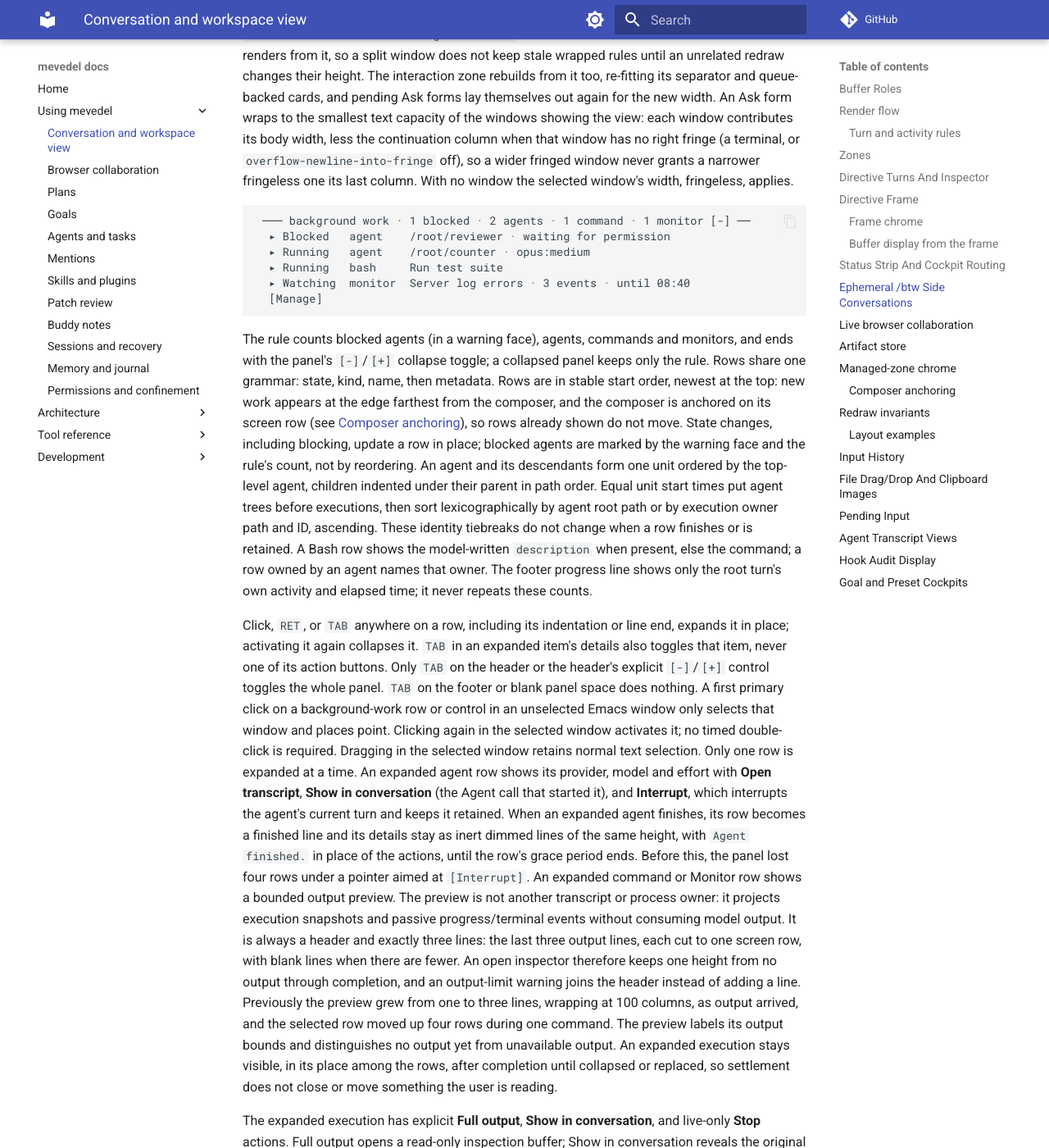
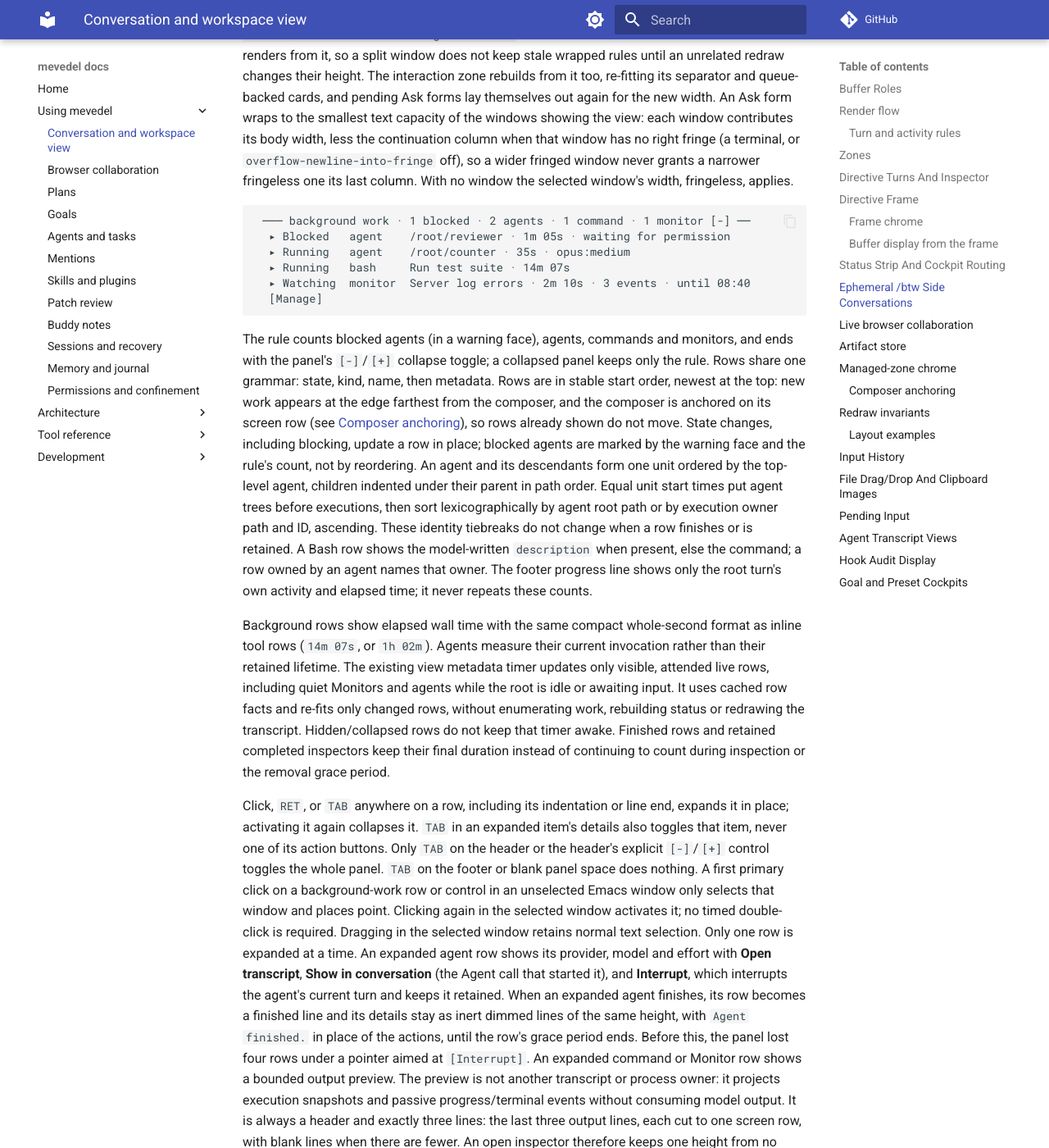
Before and after one commit to FrauH0lle/mevedel, an MkDocs documentation site: the page built from docs/view.md, in a window 1280 px wide and 1400 px high, scrolled down 34405 px. Shown: the whole window at 82% size. Built offline with MkDocs 1.6.1 and Material for MkDocs 9.7.7, drawn with Linux system fonts in a browser that asks for light colours; comment, search, counter and statistics services are not loaded.

Commit message:
feat(view): Show elapsed time beside background work
Reuse the shared visible-view metadata clock for Bash, Monitor and agent
rows without enumerating work or rebuilding status on each tick. Keep
completed durations frozen and preserve the original foreground timer
stop behavior when no background work remains.

* mevedel-view-execution.el (mevedel-view-execution--row,
mevedel-view-execution-capture-elapsed, mevedel-view-execution-tick):
Render compact durations and refresh only changed visible cached rows.
(mevedel-view-execution--update-held,
mevedel-view-execution--hold-terminal-facts): Freeze terminal durations.

* mevedel-view-stream.el (mevedel-view--start-spinner-timer,
mevedel-view--spinner-tick, mevedel-view-stream--release-turn): Share
metadata scheduling with background rows across root settlement.

* mevedel-view.el (mevedel-view--render-status-now): Capture elapsed
spans and replan only when old or new background targets exist.

* mevedel-view-render.el (mevedel-view-render-mutate): Treat queued
background elapsed updates as chrome, preserving batched projection.

* test/test-mevedel-view-execution.el: Cover shared ticking, visibility,
width rollovers, completion, root settlement and composer preservation.
* test/graphical-check.el: Render and tick all three background kinds.
* docs/view.md: Describe elapsed display and frozen final durations.

Validation: full check passes (12644 results, 0 unexpected, 38 skipped),
fresh-file regressions pass, original failing worker replay passes,
view allocation budgets pass, and graphical frame exports are inspected.

````diff
--- a/docs/view.md
+++ b/docs/view.md
@@ -1659,10 +1659,10 @@ width, fringeless, applies.
 
 ```text
  ─── background work · 1 blocked · 2 agents · 1 command · 1 monitor [-] ──
-  ▸ Blocked   agent    /root/reviewer · waiting for permission
-  ▸ Running   agent    /root/counter · opus:medium
-  ▸ Running   bash     Run test suite
-  ▸ Watching  monitor  Server log errors · 3 events · until 08:40
+  ▸ Blocked   agent    /root/reviewer · 1m 05s · waiting for permission
+  ▸ Running   agent    /root/counter · 35s · opus:medium
+  ▸ Running   bash     Run test suite · 14m 07s
+  ▸ Watching  monitor  Server log errors · 2m 10s · 3 events · until 08:40
   [Manage]
 ```
 
@@ -1682,6 +1682,16 @@ when a row finishes or is retained. A Bash row shows the
 model-written `description` when present, else the command; a row owned by an
 agent names that owner. The footer progress line shows only the root turn's
 own activity and elapsed time; it never repeats these counts.
+
+Background rows show elapsed wall time with the same compact whole-second
+format as inline tool rows (`14m 07s`, or `1h 02m`). Agents measure their current
+invocation rather than their retained lifetime. The existing view metadata
+timer updates only visible, attended live rows, including quiet Monitors and
+agents while the root is idle or awaiting input. It uses cached row facts and
+re-fits only changed rows, without enumerating work, rebuilding status or
+redrawing the transcript. Hidden/collapsed rows do not keep that timer awake.
+Finished rows and retained completed inspectors keep their final duration
+instead of continuing to count during inspection or the removal grace period.
 
 Click, `RET`, or `TAB` anywhere on a row, including its indentation or line end,
 expands it in place; activating it again collapses it. `TAB` in an expanded
````
Also changed, not shown: 6 other files.
